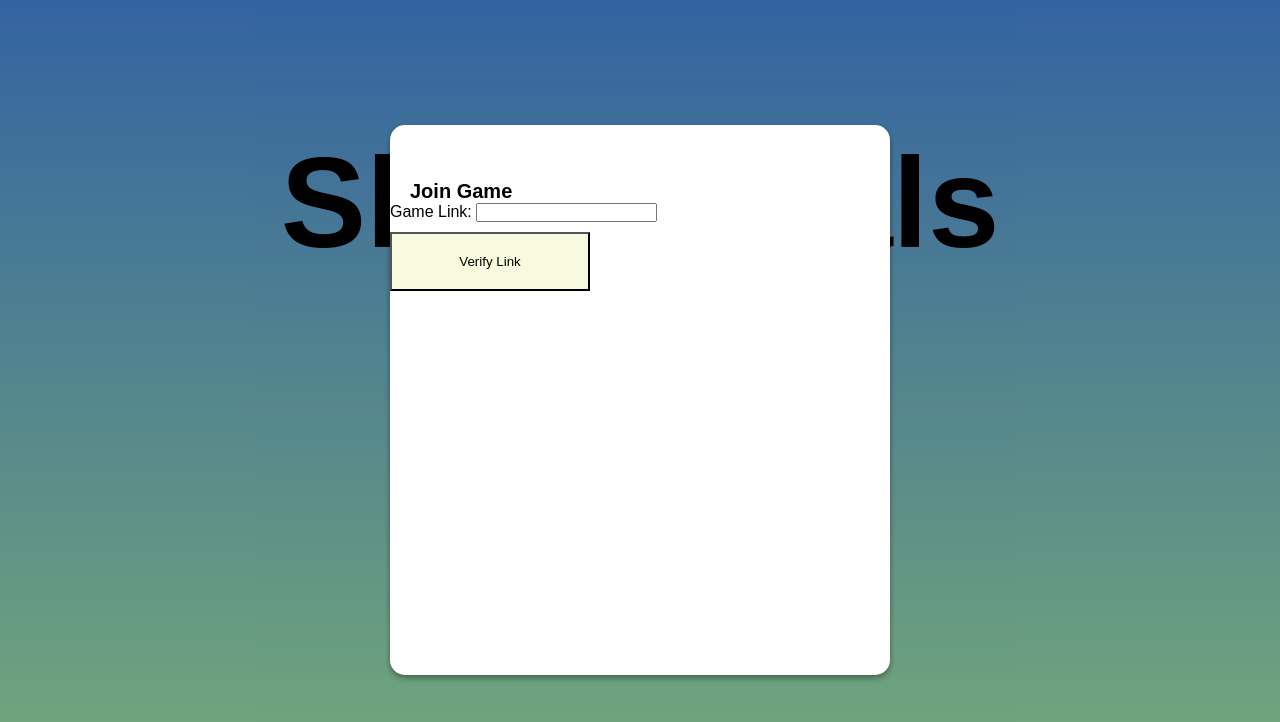
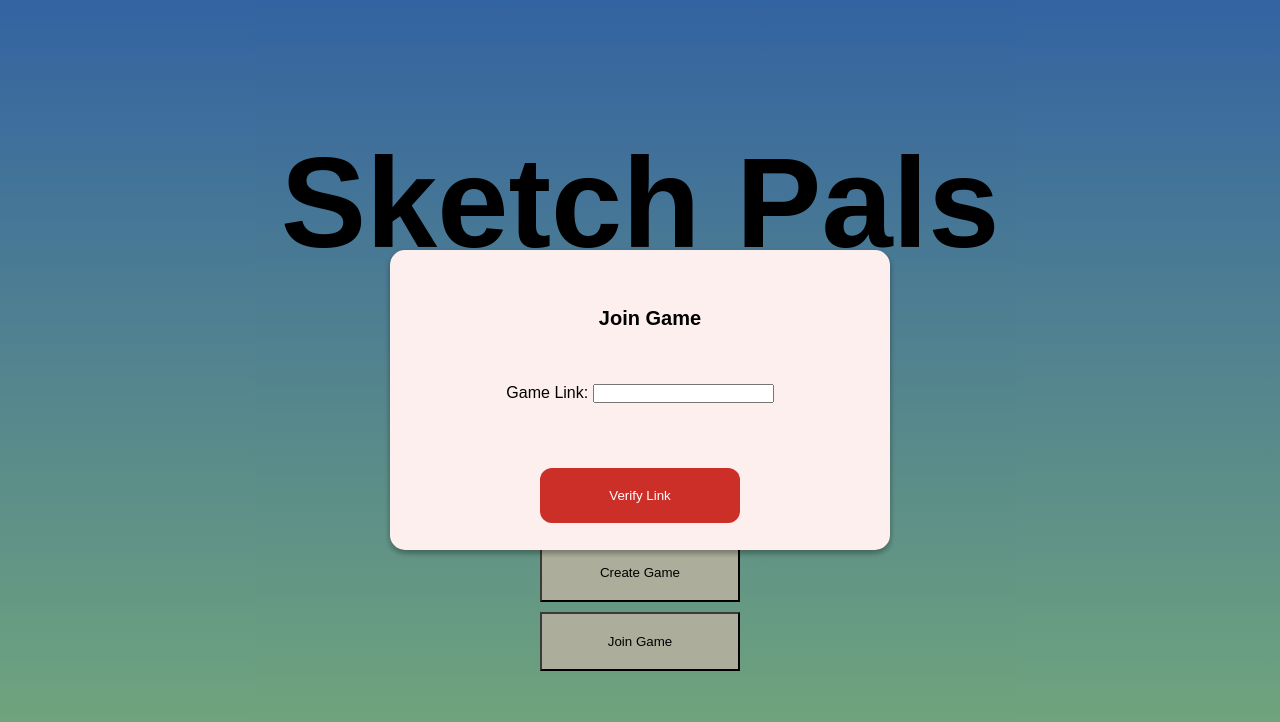
Before and after one commit to rpt21savage/sketch-pals, a React app: page / in a window 1280 px wide. Both pictures are taken after a click on the button "Join Game". Shown: the top 722 px of the page. Built offline with nearby package versions, Linux system fonts and the light colour scheme; a web font is replaced by a local one.

Commit message:
Edit spacing for join modal, and style button for modal

```diff
--- a/client/src/JoinGame.tsx
+++ b/client/src/JoinGame.tsx
@@ -1,7 +1,6 @@
 import * as React from 'react';
 import { useState, useEffect, useRef } from 'react';
-import { ModalStyle, JoinContainer, JoinHeader } from '../styles/Join';
-import { InterActiveButton } from '../styles/Landing';
+import { ModalStyle, JoinContainer, JoinHeader, VerifyButton } from '../styles/Join';
 
 interface Props {
   toggleModal: (isActive: boolean) => void;
@@ -35,10 +34,12 @@ const JoinGame:React.FC<Props> = ( { toggleModal, isActive } ) => {
       <ModalStyle ref={myRef} onClick={()=> handleClickInside()}>
         <JoinContainer >
           <JoinHeader>Join Game</JoinHeader>
-        <label>
-        Game Link: <input type="text" value={gameLink} onChange={e => { setGameLink(e.target.value)}}/>
-      </label>
-      <InterActiveButton onClick={() => verifyEmailLink()}>Verify Link</InterActiveButton>
+          <div>
+            <label>
+            Game Link: <input type="text" value={gameLink} onChange={e => { setGameLink(e.target.value)}}/>
+            </label>
+          </div>
+            <VerifyButton onClick={() => verifyEmailLink()}>Verify Link</VerifyButton>
         </JoinContainer>
       </ModalStyle>
   );
--- a/client/styles/Join.ts
+++ b/client/styles/Join.ts
@@ -5,7 +5,7 @@ export const ModalStyle = styled.div`
   background: #fff;
   border-radius: 8px;
   display: inline-block;
-  height: 550px;
+  height: 300px;
   border-radius: 15px;
   margin: 1rem;
   position: relative;
@@ -15,6 +15,7 @@ export const ModalStyle = styled.div`
   display: flex;
   flex-direction: row;
   align-items: flex-end;
+  background-color: #FCEFEE;
 `;
 
 export const JoinContainer = styled.div`
@@ -22,6 +23,8 @@ export const JoinContainer = styled.div`
   height: 90%;
   display: flex;
   flex-direction: column;
+  align-items: center;
+  justify-content: space-around;
 `;
 
 export const JoinHeader = styled.div`
@@ -29,3 +32,14 @@ export const JoinHeader = styled.div`
   font-weight: bold;
   margin-left: 20px;
 `;
+
+export const VerifyButton = styled.button`
+  background: #CC2E28;
+  padding: 20px;
+  width: 15%;
+  margin-top: 10px;
+  min-width: 200px;
+  border-radius: 12px;
+  color: white;
+  border: none;
+`;
```
